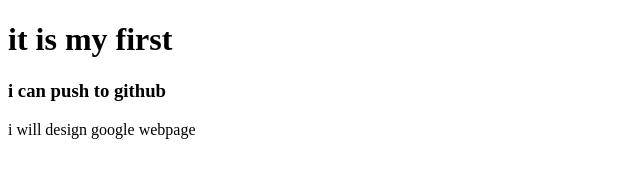
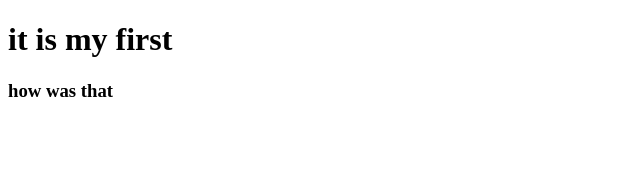
Before and after one commit to 97farhan/the-first, a plain HTML site: page index.html in a window 1280 px wide. Shown: the whole page, without its empty margins (0-640 px from the left). Drawn offline with Linux system fonts and the light colour scheme.

Commit message:
new code

```diff
--- a/index.html
+++ b/index.html
@@ -8,7 +8,6 @@
 </head>
 <body>
     <h1>it is my first</h1>
-    <h3>i can push to github</h3>
-    <p>i will design google webpage</p>
+    <h3>how was that</h3>
 </body>
 </html>
```
